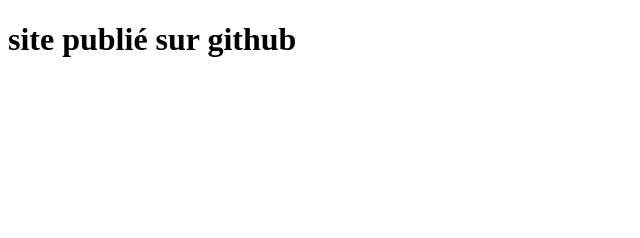
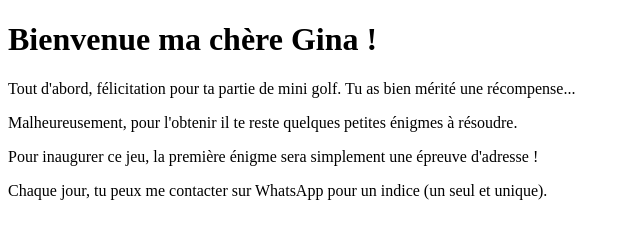
Before and after one commit to biinoclard/Gina_game, a plain HTML site: page index.html in a window 1280 px wide. Shown: the whole page, without its empty margins (0-640 px from the left). Drawn offline with Linux system fonts and the light colour scheme.

Commit message:
Update index.html

```diff
--- a/index.html
+++ b/index.html
@@ -1,12 +1,21 @@
 <!DOCTYPE html>
-<html lang="en">
+<html>
 <head>
-    <meta charset="UTF-8">
-    <meta http-equiv="X-UA-Compatible" content="IE=edge">
-    <meta name="viewport" content="width=device-width, initial-scale=1.0">
-    <title>COUCOU</title>
+    <meta charset="utf-8" />
+    <title>Gina's game</title>
 </head>
+
 <body>
-    <h1> site publié sur github</h1>
+    <h1>Bienvenue ma chère Gina !</h1>
+
+    <p>Tout d'abord, félicitation pour ta partie de mini golf. Tu as bien mérité une récompense...<br />
+       </p>
+
+    <p>Malheureusement, pour l'obtenir il te reste quelques petites énigmes à résoudre.</p>
+
+    <p>Pour inaugurer ce jeu, la première énigme sera simplement une épreuve d'adresse !
+		</p>
+
+    <p>Chaque jour, tu peux me contacter sur WhatsApp pour un indice (un seul et unique).</p>
 </body>
 </html>
```
